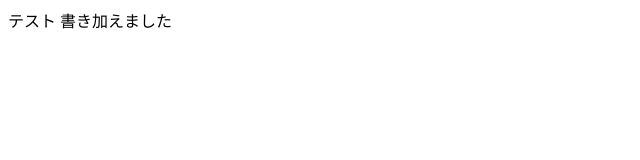
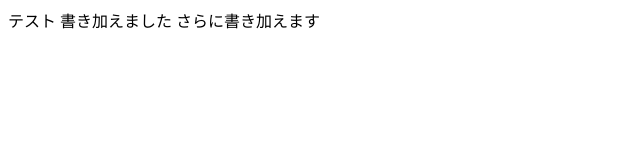
Before and after one commit to KanayamaHayato/test_repository_Research-andDevelopmentLiteracy, a plain HTML site: page index.html in a window 1280 px wide. Shown: the whole page, without its empty margins (0-640 px from the left). Drawn offline with Linux system fonts and the light colour scheme.

Commit message:
Update index.html
再度書き加えました

```diff
--- a/index.html
+++ b/index.html
@@ -7,5 +7,6 @@
   <body>
     テスト
     書き加えました
+    さらに書き加えます
   </body>
 </html>
```
